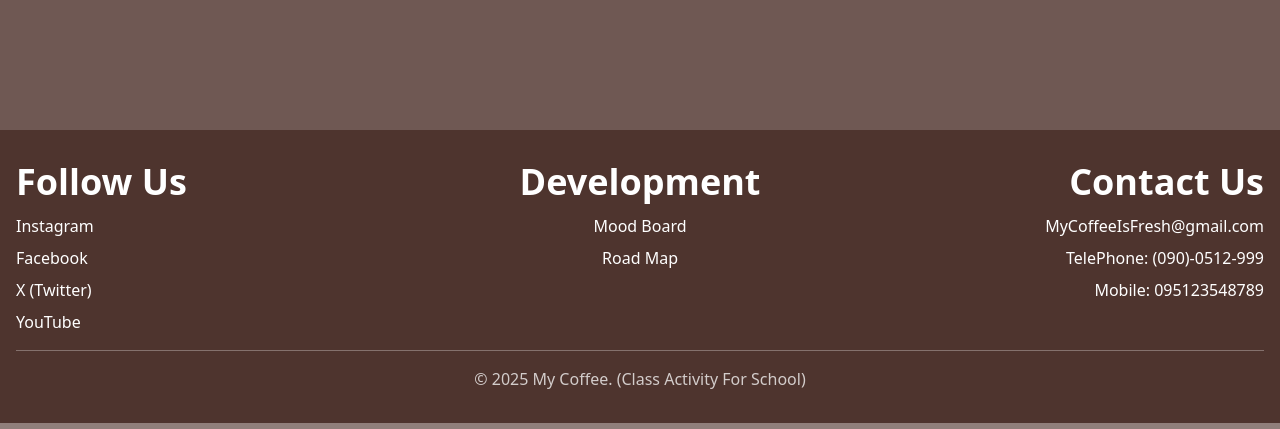
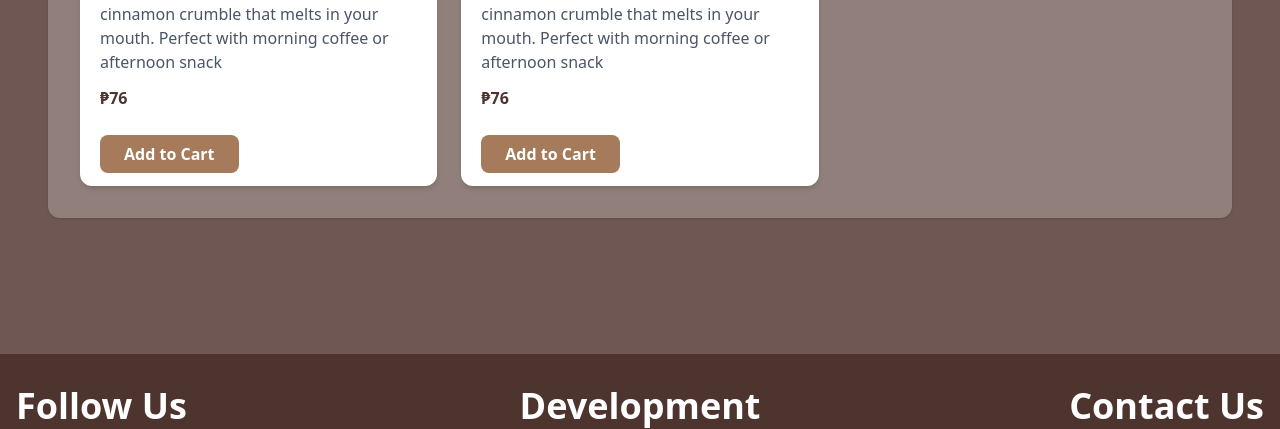
Before and after one commit to IhaveNoIdead/CI4-MyCoffee2, a CodeIgniter 4 app: the page made by backend/app/Views/user/menuPage.php in a window 1280 px wide. Shown: the part 2198-2627 px from the top of the page. Run offline with PHP 8.4 and a stand-in for CodeIgniter, Linux system fonts and the light colour scheme; the template is opened without the code that fills it, so the values that code supplies are empty; some libraries are stand-ins or nearby versions.

Commit message:
update (menu page) updated cards in menu page with button component

```diff
--- a/backend/app/Views/user/menuPage.php
+++ b/backend/app/Views/user/menuPage.php
@@ -21,6 +21,7 @@
                             'link' => null,
                             'status' => null,
                             'color' => null,
+                            'secondary_button' => ['btnName' => 'Add to Cart', 'version' => false, 'link' => '#'],
                             'image' => 'https://www.thespruceeats.com/thmb/HJrjMfXdLGHbgMhnM0fMkDx9XPQ=/1500x0/filters:no_upscale():max_bytes(150000):strip_icc()/what-is-espresso-765702-hero-03_cropped-ffbc0c7cf45a46ff846843040c8f370c.jpg'
                         ])?>
                     </div>
@@ -33,6 +34,7 @@
                             'link' => null,
                             'status' => null,
                             'color' => null,
+                            'secondary_button' => ['btnName' => 'Add to Cart', 'version' => false, 'link' => '#'],
                             'image' => 'https://www.thespruceeats.com/thmb/HJrjMfXdLGHbgMhnM0fMkDx9XPQ=/1500x0/filters:no_upscale():max_bytes(150000):strip_icc()/what-is-espresso-765702-hero-03_cropped-ffbc0c7cf45a46ff846843040c8f370c.jpg'
                         ])?>
                     </div>
@@ -45,6 +47,7 @@
                             'link' => null,
                             'status' => null,
                             'color' => null,
+                            'secondary_button' => ['btnName' => 'Add to Cart', 'version' => false, 'link' => '#'],
                             'image' => 'https://www.thespruceeats.com/thmb/HJrjMfXdLGHbgMhnM0fMkDx9XPQ=/1500x0/filters:no_upscale():max_bytes(150000):strip_icc()/what-is-espresso-765702-hero-03_cropped-ffbc0c7cf45a46ff846843040c8f370c.jpg'
                         ])?>
                     </div>
@@ -57,6 +60,7 @@
                             'link' => null,
                             'status' => null,
                             'color' => null,
+                            'secondary_button' => ['btnName' => 'Add to Cart', 'version' => false, 'link' => '#'],
                             'image' => 'https://www.thespruceeats.com/thmb/HJrjMfXdLGHbgMhnM0fMkDx9XPQ=/1500x0/filters:no_upscale():max_bytes(150000):strip_icc()/what-is-espresso-765702-hero-03_cropped-ffbc0c7cf45a46ff846843040c8f370c.jpg'
                         ])?>
                     </div>
@@ -69,6 +73,7 @@
                             'link' => null,
                             'status' => null,
                             'color' => null,
+                            'secondary_button' => ['btnName' => 'Add to Cart', 'version' => false, 'link' => '#'],
                             'image' => 'https://www.thespruceeats.com/thmb/HJrjMfXdLGHbgMhnM0fMkDx9XPQ=/1500x0/filters:no_upscale():max_bytes(150000):strip_icc()/what-is-espresso-765702-hero-03_cropped-ffbc0c7cf45a46ff846843040c8f370c.jpg'
                         ])?>
                     </div>
@@ -86,6 +91,7 @@
                             'link' => null,
                             'status' => null,
                             'color' => null,
+                            'secondary_button' => ['btnName' => 'Add to Cart', 'version' => false, 'link' => '#'],
                             'image' => 'https://images.ctfassets.net/rve58b4kyp9e/2x13frzbOBgS0ucwvEckoX/8330ab06f0096bbd8d078c095a26be77/Coffee_Shop_Muffins_3.jpg'
                         ])?>
                     </div>
@@ -98,6 +104,7 @@
                             'link' => null,
                             'status' => null,
                             'color' => null,
+                            'secondary_button' => ['btnName' => 'Add to Cart', 'version' => false, 'link' => '#'],
                             'image' => 'https://images.ctfassets.net/rve58b4kyp9e/2x13frzbOBgS0ucwvEckoX/8330ab06f0096bbd8d078c095a26be77/Coffee_Shop_Muffins_3.jpg'
                         ])?>
                     </div>
@@ -110,6 +117,7 @@
                             'link' => null,
                             'status' => null,
                             'color' => null,
+                            'secondary_button' => ['btnName' => 'Add to Cart', 'version' => false, 'link' => '#'],
                             'image' => 'https://images.ctfassets.net/rve58b4kyp9e/2x13frzbOBgS0ucwvEckoX/8330ab06f0096bbd8d078c095a26be77/Coffee_Shop_Muffins_3.jpg'
                         ])?>
                     </div>
@@ -122,6 +130,7 @@
                             'link' => null,
                             'status' => null,
                             'color' => null,
+                            'secondary_button' => ['btnName' => 'Add to Cart', 'version' => false, 'link' => '#'],
                             'image' => 'https://images.ctfassets.net/rve58b4kyp9e/2x13frzbOBgS0ucwvEckoX/8330ab06f0096bbd8d078c095a26be77/Coffee_Shop_Muffins_3.jpg'
                         ])?>
                     </div>
@@ -134,6 +143,7 @@
                             'link' => null,
                             'status' => null,
                             'color' => null,
+                            'secondary_button' => ['btnName' => 'Add to Cart', 'version' => false, 'link' => '#'],
                             'image' => 'https://images.ctfassets.net/rve58b4kyp9e/2x13frzbOBgS0ucwvEckoX/8330ab06f0096bbd8d078c095a26be77/Coffee_Shop_Muffins_3.jpg'
                         ])?>
                     </div>
```
